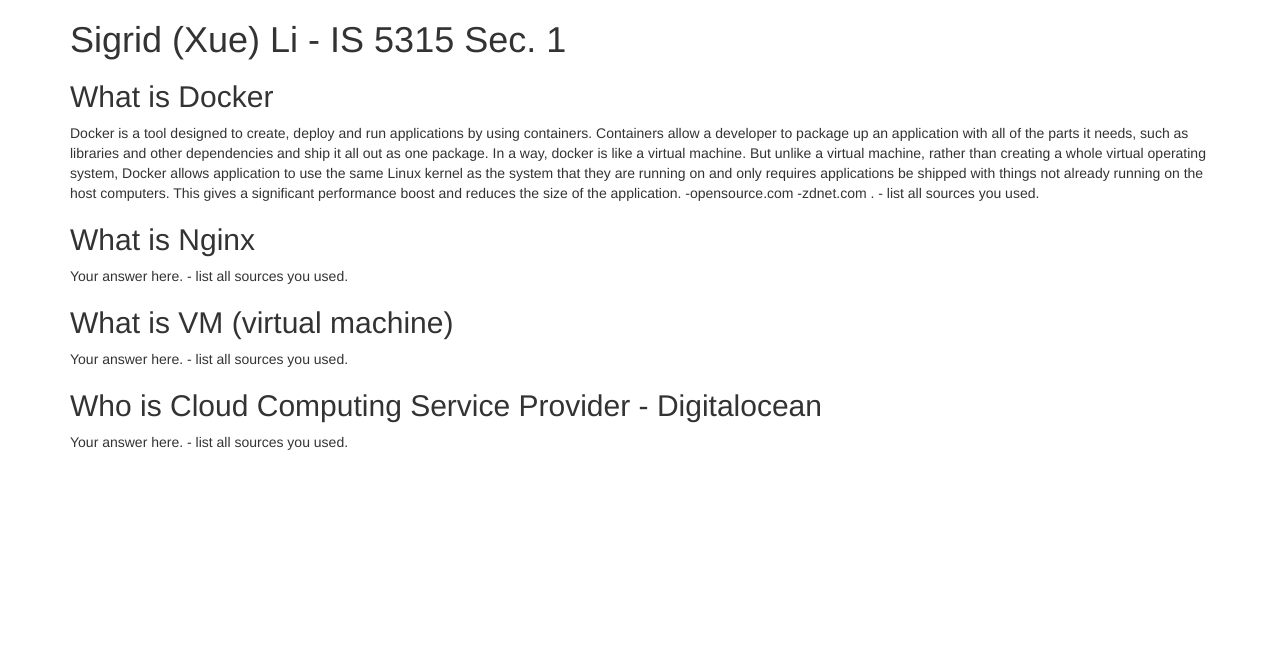
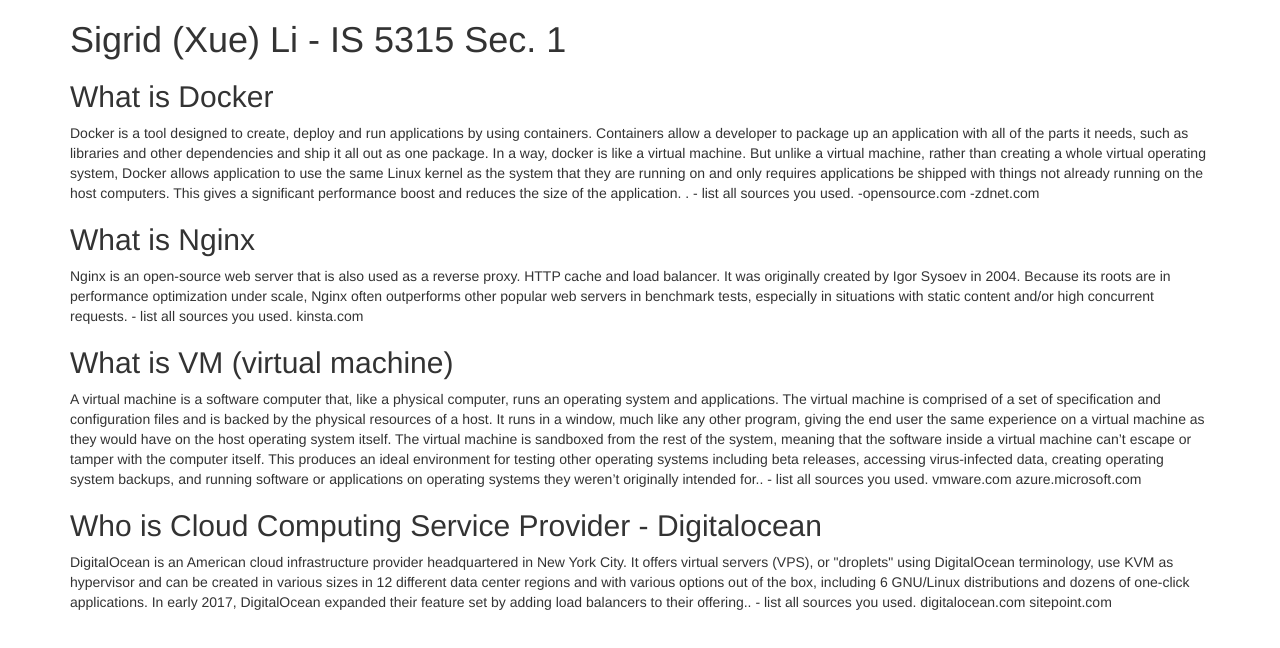
Before and after one commit to sigrid9123/5315, a plain HTML site: page index.html in a window 1280 px wide. Drawn offline with nearby package versions, Linux system fonts and the light colour scheme.

Commit message:
hw 1 files

```diff
--- a/index.html
+++ b/index.html
@@ -10,15 +10,25 @@
       <p>Docker is a tool designed to create, deploy and run applications by using containers. Containers allow a developer to package up an application with all of the parts it needs, such as libraries and other dependencies and ship it all out as one package.
       In a way, docker is like a virtual machine. But unlike a virtual machine, rather than creating a whole virtual operating system, Docker allows application to use the same Linux kernel as the system that they are running on and only requires applications be shipped with things not already running on the host computers. This gives a significant performance boost and reduces the size of the application.
 
+    . - list all sources you used.
       -opensource.com
-      -zdnet.com
-    . - list all sources you used.</p>
+      -zdnet.com</p>
       <h2>What is Nginx</h2>
-      <p>Your answer here. - list all sources you used.</p>
+      <p>Nginx is an open-source web server that is also used as a reverse proxy. HTTP cache and load balancer. It was originally created by Igor Sysoev in 2004. Because its roots are in performance optimization under scale, Nginx often outperforms other popular web servers in benchmark tests, especially in situations with static content and/or high concurrent requests.
+       - list all sources you used.
+       kinsta.com
+      </p>
       <h2>What is VM (virtual machine)</h2>
-      <p>Your answer here. - list all sources you used.</p>
+      <p>A virtual machine is a software computer that, like a physical computer, runs an operating system and applications. The virtual machine is comprised of a set of specification and configuration files and is backed by the physical resources of a host. It runs in a window, much like any other program, giving the end user the same experience on a virtual machine as they would have on the host operating system itself. The virtual machine is sandboxed from the rest of the system, meaning that the software inside a virtual machine can’t escape or tamper with the computer itself. This produces an ideal environment for testing other operating systems including beta releases, accessing virus-infected data, creating operating system backups, and running software or applications on operating systems they weren’t originally intended for.. - list all sources you used.
+      vmware.com
+      azure.microsoft.com
+    </p>
       <h2>Who is Cloud Computing Service Provider - Digitalocean</h2>
-      <p>Your answer here. - list all sources you used.</p>
+      <p>DigitalOcean is an American cloud infrastructure provider headquartered in New York City. It offers virtual servers (VPS), or "droplets" using DigitalOcean terminology, use KVM as hypervisor and can be created in various sizes in 12 different data center regions and with various options out of the box, including 6 GNU/Linux distributions and dozens of one-click applications. In early 2017, DigitalOcean expanded their feature set by adding load balancers to their offering..
+      - list all sources you used.
+      digitalocean.com
+      sitepoint.com
+    </p>
     </div>
   </body>
 </html>
```
